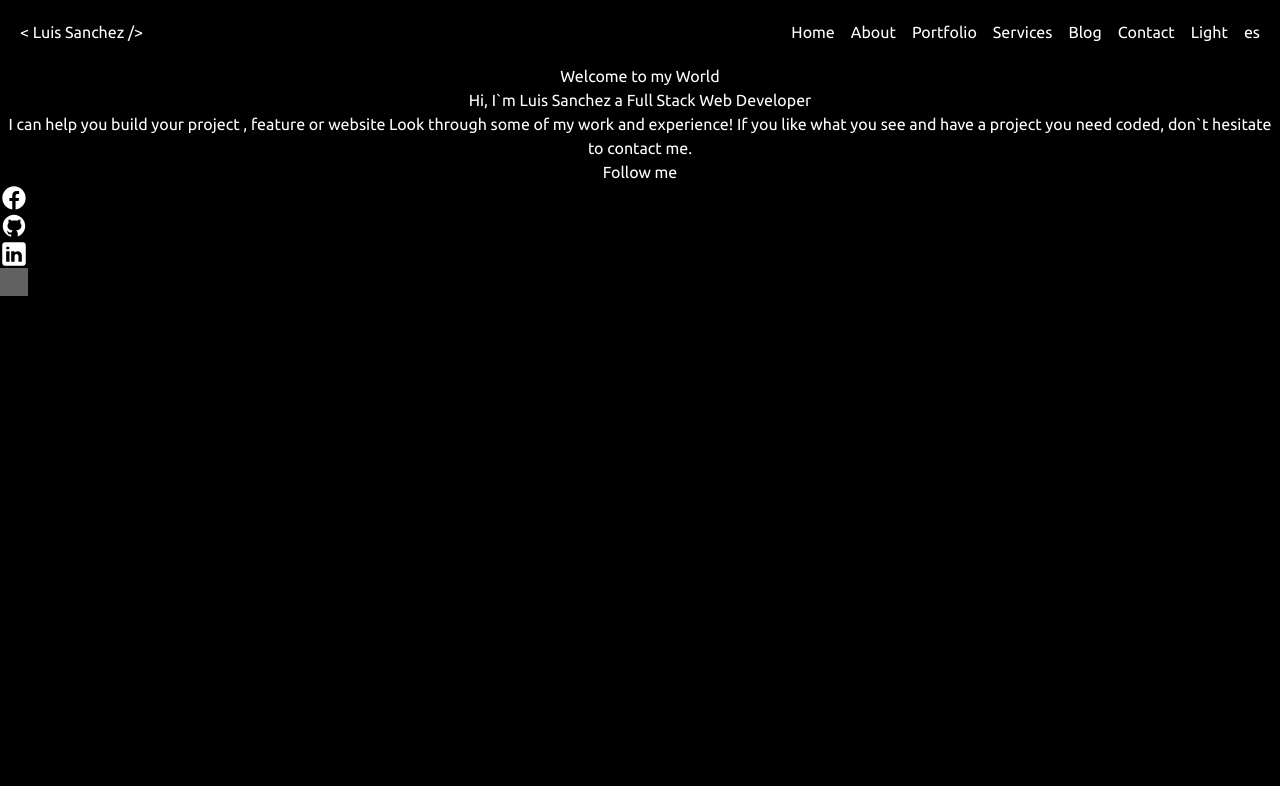
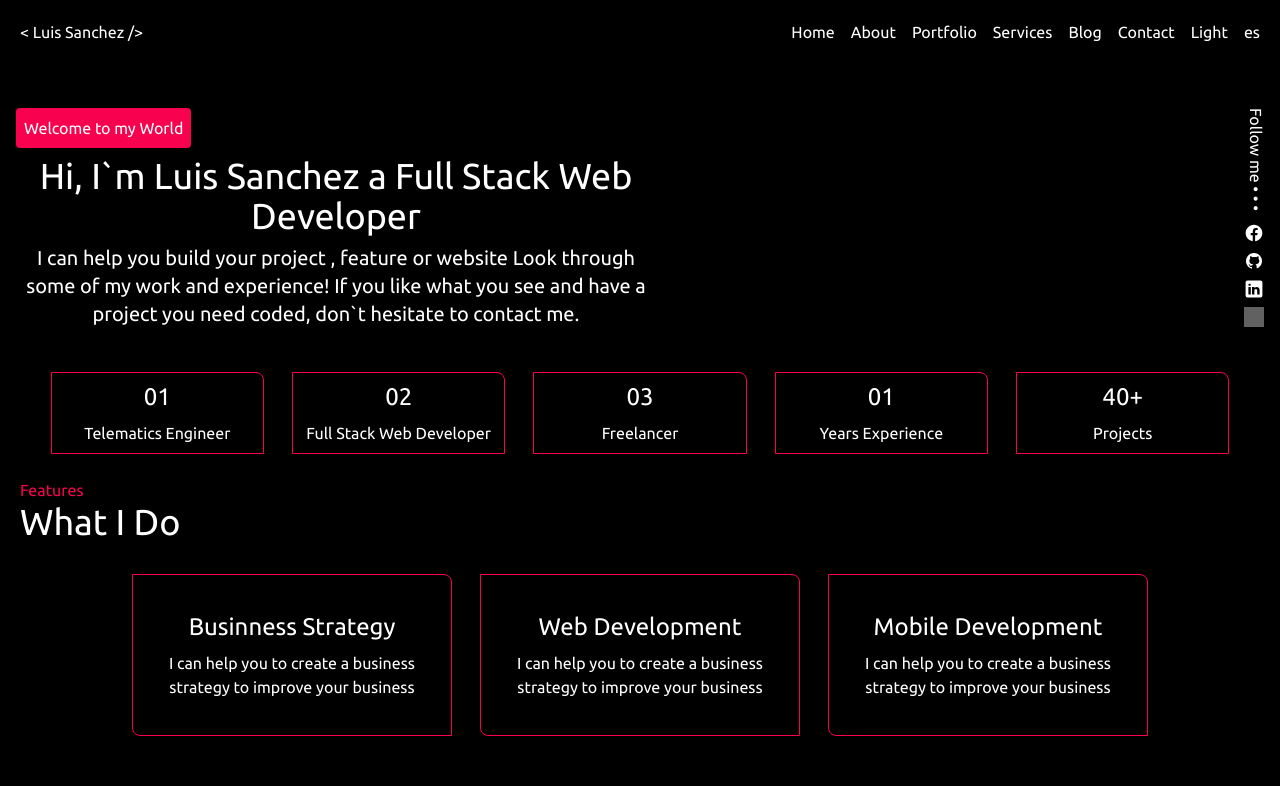
Before and after one commit to sanieni6/ReactPortfolio, a React (Vite) app: page / in a window 1280 px wide. Shown: the top 786 px of the page. Built offline with nearby package versions, Linux system fonts and the light colour scheme; grey boxes are pictures that could not be loaded.

Commit message:
Create header footer and home

```diff
--- a/src/App.jsx
+++ b/src/App.jsx
@@ -6,6 +6,7 @@ import Home from './routes/Home';
 import Portfolio from './routes/Portfolio';
 import Services from './routes/Services';
 import Header from './routes/Header';
+import Footer from './routes/Footer';
 
 
 import './App.css'
@@ -23,6 +24,7 @@ const App = () => {
           <Route path="/Blog" element={<Blog />} />
           <Route path="/Contact" element={<Contact />} />
         </Routes>
+      <Footer />
     </>
   )
 };
--- a/src/index.css
+++ b/src/index.css
@@ -12,3 +12,9 @@
 .invert-colors {
   filter: invert(1); /* Invierte los colores de la imagen */
 }
+
+.vertical-text {
+  writing-mode: vertical-rl;
+  text-align: center;
+  justify-content: center;
+}
--- a/src/languages/en.json
+++ b/src/languages/en.json
@@ -13,6 +13,53 @@
             "firstSub":"Welcome to my World",
             "mainTitle":"Hi, I`m Luis Sanchez a Full Stack Web Developer",
             "secondSub":"I can help you build your project , feature or website Look through some of my work and experience! If you like what you see and have a project you need coded, don`t hesitate to contact me.",
-            "followMe": "Follow me"
+            "followMe": "Follow me •  •  • ",
+            "carusel":{
+                "1":{
+                    "amount":"01",
+                    "title":"Telematics Engineer"
+                },
+                "2":{
+                    "amount":"02",
+                    "title":"Full Stack Web Developer"
+                },
+                "3":{
+                    "amount":"03",
+                    "title":"Freelancer"
+
+                },
+                "4":{
+                    "amount":"01",
+                    "title":"Years Experience"
+                },
+                "5":{
+                    "amount":"40+",
+                    "title":"Projects"
+                }
+
+            },
+            "featureTitle":"Features",
+            "featureSub":"What I Do",
+            "features":{
+                "1":{
+                    "title": "Businness Strategy",
+                    "description":"I can help you to create a business strategy to improve your business"
+                },
+                "2":{
+                    "title": "Web Development",
+                    "description":"I can help you to create a business strategy to improve your business"
+                },
+                "3":{
+                    "title": "Mobile Development",
+                    "description":"I can help you to create a business strategy to improve your business"
+                }
+            },
+            "proyectMind":"Do you have a project in mind?",
+            "projectSub":"Let me help you to make it happen",
+            "contact":"luissanchezzamora23@gmail.com"
+        },
+        "footer": {
+            "designed": "Designed and Developed by Luis Sanchez",
+            "rights": "© 2023 Luis Sanchez. All rights reserved."
         }
     }
--- a/src/languages/es.json
+++ b/src/languages/es.json
@@ -13,6 +13,53 @@
         "firstSub":"Bienvenido a mi mundo",
         "mainTitle":"Hola, Soy Luis Sanchez un desarrollador full stack",
         "secondSub":"Yo puedo ayudarte a contruir tu proyecto , funcionalidad o sitio web. Mira a traves de algunos de mis trabajos y experiencia! Si te gusta lo que ves y tienes un proyecto similar, no dudes en contactarme!",
-        "followMe": "Sigueme en"
+        "followMe": "Sigueme en •  •  • ",
+        "carusel":{
+            "1":{
+                "amount":"01",
+                "title":"Ingeniero en Telematica"
+            },
+            "2":{
+                "amount":"02",
+                "title":"Desarrollador Full Stack"
+            },
+            "3":{
+                "amount":"03",
+                "title":"Freelancer"
+
+            },
+            "4":{
+                "amount":"01",
+                "title":"años de experiencia"
+            },
+            "5":{
+                "amount":"40+",
+                "title":"Proyectos"
+            }
+
+        },
+        "featureTitle":"Habilidades",
+            "featureSub":"Que puedo hacer por ti",
+            "features":{
+                "1":{
+                    "title": "Estrategia de negocios",
+                    "description":"Puedo ayudarte a crear una estrategia de negocios para mejorar tu negocio"
+                },
+                "2":{
+                    "title": "Desarrollo Web",
+                    "description":" Puedo ayudarte a crear una estrategia de negocios para mejorar tu negocio"
+                },
+                "3":{
+                    "title": "Desarrollo de aplicaciones moviles",
+                    "description":"Puedo ayudarte a crear una estrategia de negocios para mejorar tu negocio"
+                }
+            },
+            "proyectMind":"¿Tienes un proyecto en mente?",
+            "projectSub":"Dejame ayudarte a construirlo",
+            "contact":"luissanchezzamora23@gmail.com"
+    },
+    "footer": {
+        "designed": "Diseñado y desarrollado por Luis Sanchez",
+        "rights": "© 2023 Luis Sanchez. Todos los derechos reservados."
     }
 }
--- a/src/routes/Footer.jsx
+++ b/src/routes/Footer.jsx
@@ -1,23 +1,35 @@
+import { useSelector } from 'react-redux';
+import facebook from '../images/icons8-facebook.svg';
+import github from '../images/icons8-github.svg';
+import linkedin from '../images/icons8-linkedin.svg';
+import medium from '../images/medium.svg';
+
 const Footer = () => {
+
+    const { darkMode } = useSelector((store) => store.mode);
+    const { currentLanguage } = useSelector((store) => store.languages);
+
+    const socialMedia = () => (
+        <div className='flex gap-2'>
+            <img src={facebook} className= {`${darkMode? '':'invert-colors'} w-5 h-5`} alt="facebook"/>
+            <img src={github} className= {`${darkMode? '':'invert-colors'} w-5 h-5`} alt="github"/>
+            <img src={linkedin} className= {`${darkMode? '':'invert-colors'} w-5 h-5`} alt="linkedin"/>
+            <img src={medium} className= {`${darkMode? '':'invert-colors'} w-5 h-5`} alt="medium"/>
+        </div>
+    );
     return (
-        <footer>
+        <footer className='w-full flex flex-col '>
             {/* personal info */}
-            <div>
-                <div>
-                    <h3>Photo</h3>
-                    <h3>Luis Sanchez </h3>
+            <div className='w-full flex flex-row justify-between items-center'>
+                    <div>
+                        <h3 className={`${darkMode? 'text-lightText':'text-darkText text-lg'}`}>Photo</h3>
+                        <h3 className={`${darkMode? 'text-lightText':'text-darkText text-lg'}`}>Luis Sanchez </h3>
+                    </div>
+                    <h3 className={`${darkMode? 'text-lightText':'text-darkText text-lg'}`}>{currentLanguage.footer.designed}</h3>
+                {socialMedia()}
                 </div>
-                <h3>Designed and Developed by Luis Sanchez</h3>
-            </div>
-            {/* rights */}
-            <div>
-                <p>© 2021 Luis Sanchez. All rights reserved.</p>
-            </div>
-            {/* social media */}
-            <div>
-                    <p>f</p>
-                    <p>l</p>
-                    <p>g</p>
+            <div className='w-full'>
+                <p className={`${darkMode? 'text-lightText':'text-darkText text-lg'}`}>{currentLanguage.footer.rights}</p>
             </div>
 
         </footer>
--- a/src/routes/Home.jsx
+++ b/src/routes/Home.jsx
@@ -8,79 +8,68 @@ const Home = () => {
     const { currentLanguage } = useSelector((store) => store.languages);
 
     const socialMedia = () => (
-        <div>
-            <img src={facebook} className= {`${darkMode? '':'invert-colors'} w-7 h-7`} alt="facebook"/>
-            <img src={github} className= {`${darkMode? '':'invert-colors'} w-7 h-7`} alt="github"/>
-            <img src={linkedin} className= {`${darkMode? '':'invert-colors'} w-7 h-7`} alt="linkedin"/>
-            <img src={medium} className= {`${darkMode? '':'invert-colors'} w-7 h-7`} alt="medium"/>
+        <div className='flex flex-col gap-2'>
+            <img src={facebook} className= {`${darkMode? '':'invert-colors'} w-5 h-5`} alt="facebook"/>
+            <img src={github} className= {`${darkMode? '':'invert-colors'} w-5 h-5`} alt="github"/>
+            <img src={linkedin} className= {`${darkMode? '':'invert-colors'} w-5 h-5`} alt="linkedin"/>
+            <img src={medium} className= {`${darkMode? '':'invert-colors'} w-5 h-5`} alt="medium"/>
         </div>
     );
 
+    const valuableCarussel = () => (
+        <div className='w-full flex flex-row justify-center gap-7 my-6'>
+            {Object.keys(currentLanguage.home.carusel).map((key) => (
+                <div key={key} className= {`border-solid border ${darkMode? 'border-lightSecond':'border-darkSecond'} p-2 w-1/6 rounded-tr-lg` }>
+                    <h3 className={`${darkMode? 'text-lightText':'text-darkText'} text-2xl mb-2`}>{currentLanguage.home.carusel[key].amount}</h3>
+                    <p className={`${darkMode? 'text-lightText':'text-darkText'}`}>{currentLanguage.home.carusel[key].title}</p>
+                    </div>
+            ))}
+        </div>
+    );
+
+    const features = () => (
+        <div className='w-full my-6 flex flex-col gap-2'>
+            <div className='self-start ml-5 flex flex-col items-start'>
+                <p className={`${darkMode? 'text-lightSecond':'text-darkSecond'} `}>{currentLanguage.home.featureTitle}</p>
+                <h2 className={`${darkMode? 'text-lightText':'text-darkText'} text-4xl`}>{currentLanguage.home.featureSub}</h2>
+            </div>
+            <div className='flex flex-row gap-7 my-6 w-full justify-center '>
+                {Object.keys(currentLanguage.home.features).map((key) => (
+                    <div key={key} className={`border-solid border w-1/4 p-9 rounded-tr-lg rounded-bl-lg ${darkMode? 'border-lightSecond':'border-darkSecond'}`}>
+                        <h3 className={`${darkMode? 'text-lightText':'text-darkText'} text-2xl mb-2`}>{currentLanguage.home.features[key].title}</h3>
+                        <p className={`${darkMode? 'text-lightText':'text-darkText'}`}>{currentLanguage.home.features[key].description}</p>
+                        </div>
+                ))}
+
+            </div>
+        </div>
+    );
 
     return (
-        <div >
-            <div>
-            <div>
-                <p className={`${darkMode? 'text-lightText':'text-darkText'}`}>{currentLanguage.home.firstSub}</p>
-                <h1 className={`${darkMode? 'text-lightText':'text-darkText'}`}>{currentLanguage.home.mainTitle}</h1>
-                <p className={`${darkMode? 'text-lightText':'text-darkText'}`}>{currentLanguage.home.secondSub}</p>
-            </div>
-            <div>
-                <p className={`${darkMode? 'text-lightText':'text-darkText'}`}>{currentLanguage.home.followMe}</p>
-                {socialMedia()}
-            </div>
+        <div className='w-full' >
+            <div className='flex flex-row w-full justify-between  my-7 h-max py-4'>
+                <div className='w-2/4 ml-4 flex flex-col gap-2'>
+                    <p className={`${darkMode? 'text-lightText':'text-darkText'} ${darkMode? 'bg-lightSecond':'bg-darkSecond'} w-max rounded p-2`}>{currentLanguage.home.firstSub}</p>
+                    <h1 className={`${darkMode? 'text-lightText':'text-darkText'} text-4xl`}>{currentLanguage.home.mainTitle}</h1>
+                    <p className={`${darkMode? 'text-lightText':'text-darkText'} text-xl`}>{currentLanguage.home.secondSub}</p>
+                </div>
+                <div className='mr-3'>
+                    <p className={`${darkMode? 'text-lightText':'text-darkText'} vertical-text mb-3`}>{currentLanguage.home.followMe}</p>
+                    {socialMedia()}
+                </div>
             </div>
 
             {/* valuables carussel */}
-            <div>
-                <div>
-                    <h3>02</h3>
-                    <p>Awards</p>
-                    {/* telematics engineer */}
-                </div>
-                <div>
-                    <h3>50+</h3>
-                    <p>Clients</p>
-                    {/* full stack web developer */}
-                </div>
-                <div>
-                    <h3>01</h3>
-                    <p>Years Experience</p>
-                </div>
-                <div>
-                    <h3>20+</h3>
-                    <p>Projects</p>
-                </div>
-            </div>
+            {valuableCarussel()}
 
-            <div>
-                <div>
-                <p>Features</p>
-                <h2>What I Do</h2>
-                </div>
-                <div>
-                    <div>
-                        <h3>Businness Strategy</h3>
-                        <p>shomething goes here</p>
-                    </div>
-                    <div>
-                        <h3>App Development</h3>
-                        <p>shomething goes here</p>
-                    </div>
-                    <div>
-                        <h3>Business strategy</h3>
-                        <p>shomething goes here</p>
-                    </div>
-                </div>
-
-            </div>
+           {features()}
 
             {/* have you a project on mind */}
-            <div>
-                <div>
-                    <h2>Have a project on mind?</h2>
-                    <p>Let me help you</p>
-                    <p>luissanchezzamora23@gmail.com</p>
+            <div className='flex justify-center my-7'>
+                <div className='rounded-full border-solid border w-72 h-72 self-center flex flex-col items-center justify-center p-7'>
+                    <h2 className={`${darkMode? 'text-lightText':'text-darkText text-lg'}`}>{currentLanguage.home.proyectMind}</h2>
+                    <p className={`${darkMode? 'text-lightText':'text-darkText'}`}>{currentLanguage.home.projectSub}</p>
+                    <p className={`${darkMode? 'text-lightText':'text-darkText'}`}>{currentLanguage.home.contact}</p>
                 </div>
             </div>
 
```
